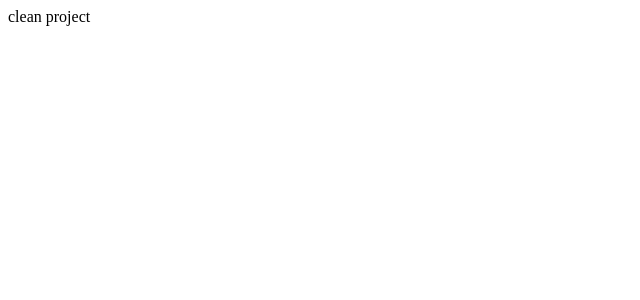
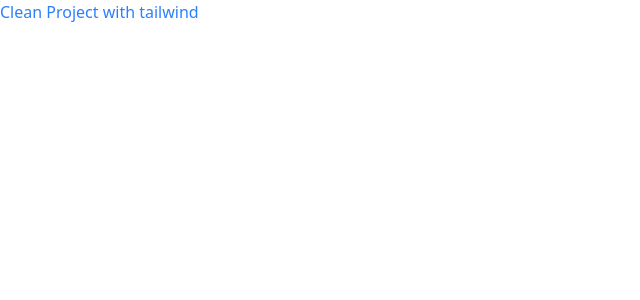
Before and after one commit to tbaragao/basic-todo-app, a React (Vite) app: page / in a window 1280 px wide. Shown: the top 300 px of the page, without its empty margins (0-640 px from the left). Built offline with nearby package versions, Linux system fonts and the light colour scheme.

Commit message:
feat: add and configure tailwind css

```diff
--- a/package.json
+++ b/package.json
@@ -10,8 +10,10 @@
     "preview": "vite preview"
   },
   "dependencies": {
+    "@tailwindcss/vite": "^4.1.10",
     "react": "^19.1.0",
-    "react-dom": "^19.1.0"
+    "react-dom": "^19.1.0",
+    "tailwindcss": "^4.1.10"
   },
   "devDependencies": {
     "@eslint/js": "^9.25.0",
--- a/src/App.tsx
+++ b/src/App.tsx
@@ -2,7 +2,7 @@ export default function App() {
 
   return (
     <>
-      clean project
+      <div className="text-blue-500">Clean Project with tailwind</div>
     </>
   )
 }
--- a/src/index.css
+++ b/src/index.css
@@ -0,0 +1 @@
+@import "tailwindcss"
--- a/vite.config.ts
+++ b/vite.config.ts
@@ -1,7 +1,8 @@
-import { defineConfig } from 'vite'
-import react from '@vitejs/plugin-react-swc'
+import { defineConfig } from "vite";
+import react from "@vitejs/plugin-react-swc";
+import tailwindcss from "@tailwindcss/vite";
 
 // https://vite.dev/config/
 export default defineConfig({
-  plugins: [react()],
-})
+  plugins: [react(), tailwindcss()],
+});
```
Also changed, not shown: 1 other file (tests, documents, lock files or other folders).
